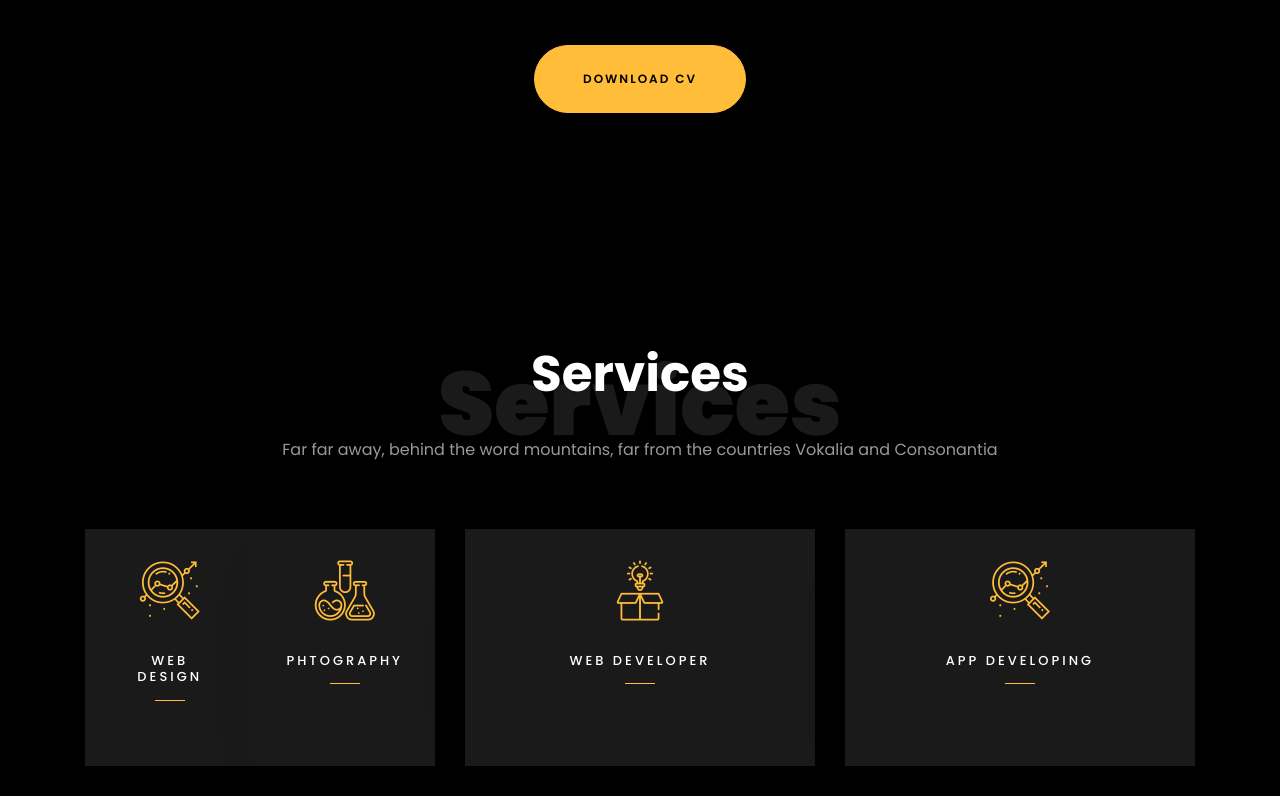
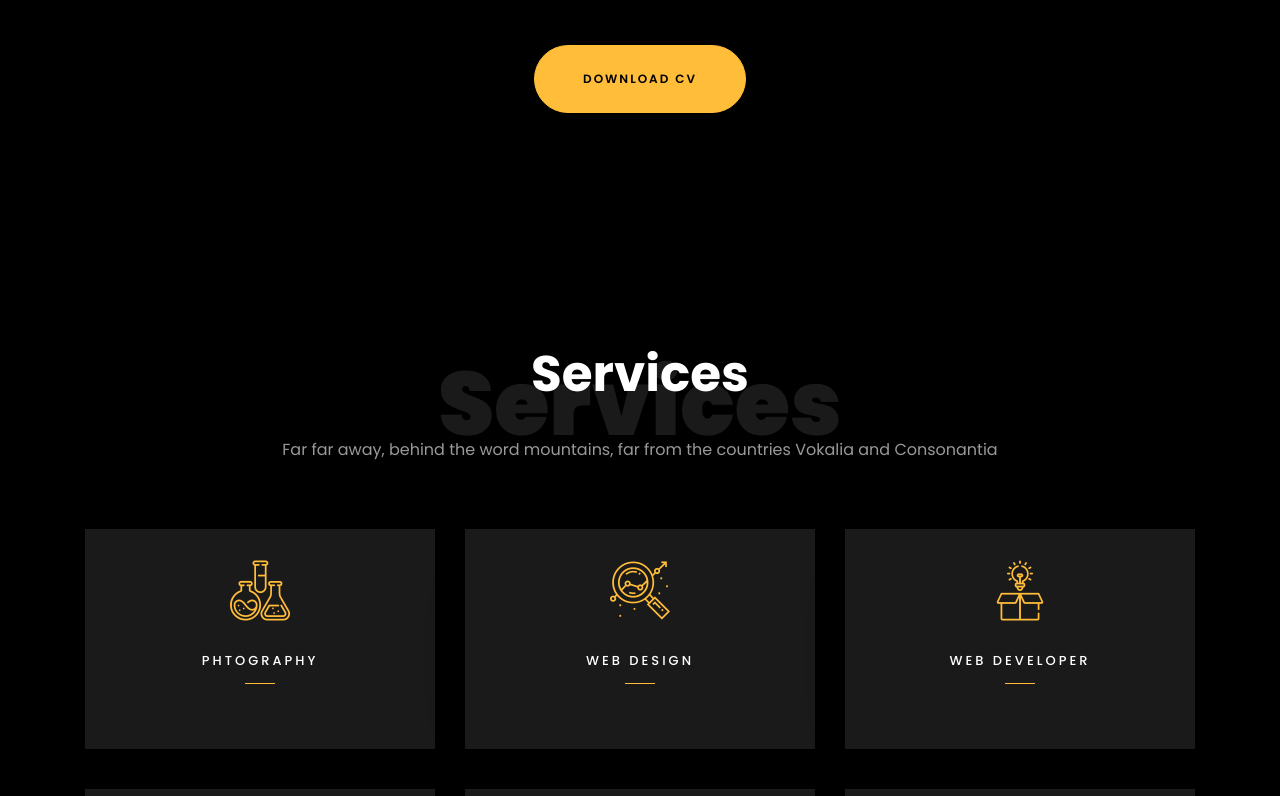
Before and after one commit to mukhtarovsarvar/potfolio, a plain HTML site: page index.html in a window 1280 px wide. Shown: the part 2004-2800 px from the top of the page. Drawn offline with Linux system fonts and the light colour scheme; animation ran at ten frames a second; files whose address does not match are found by name.

Commit message:
services upgrade

```diff
--- a/index.html
+++ b/index.html
@@ -232,6 +232,17 @@
             <div class="col-md-4 text-center d-flex ftco-animate">
                 <a href="#" class="services-1">
 							<span class="icon">
+								<i class="flaticon-flasks"></i>
+							</span>
+                    <div class="desc">
+                        <h3 class="mb-5">Phtography</h3>
+                    </div>
+                </a>
+            </div>
+            <div class="col-md-4 text-center d-flex ftco-animate">
+                <a href="#" class="services-1">
+
+							<span class="icon">
 								<i class="flaticon-analysis"></i>
 							</span>
                     <div class="desc">
@@ -239,14 +250,7 @@
                     </div>
                 </a>
 
-                <a href="#" class="services-1">
-							<span class="icon">
-								<i class="flaticon-flasks"></i>
-							</span>
-                    <div class="desc">
-                        <h3 class="mb-5">Phtography</h3>
-                    </div>
-                </a>
+
             </div>
             <div class="col-md-4 text-center d-flex ftco-animate">
                 <a href="#" class="services-1">
```
